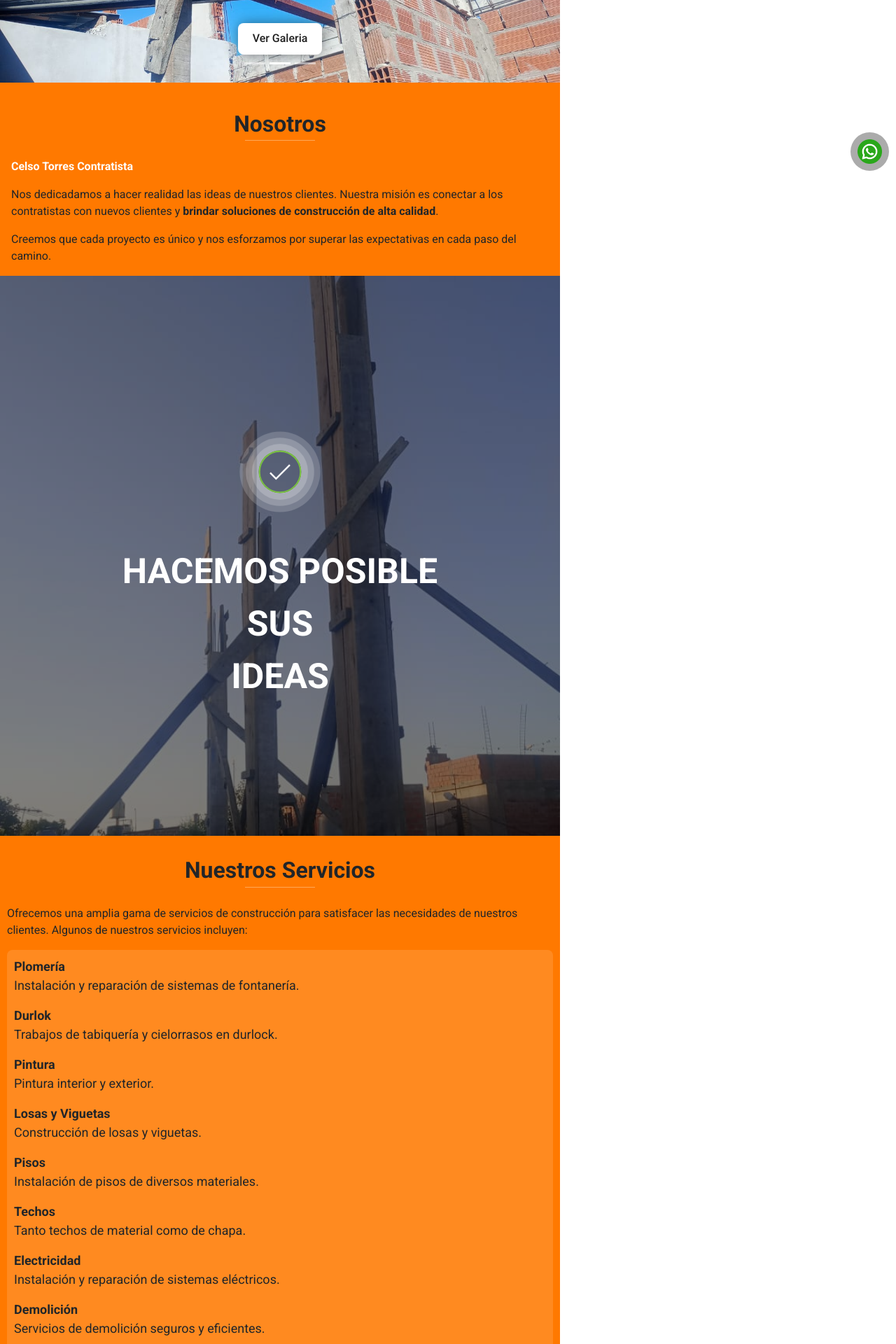
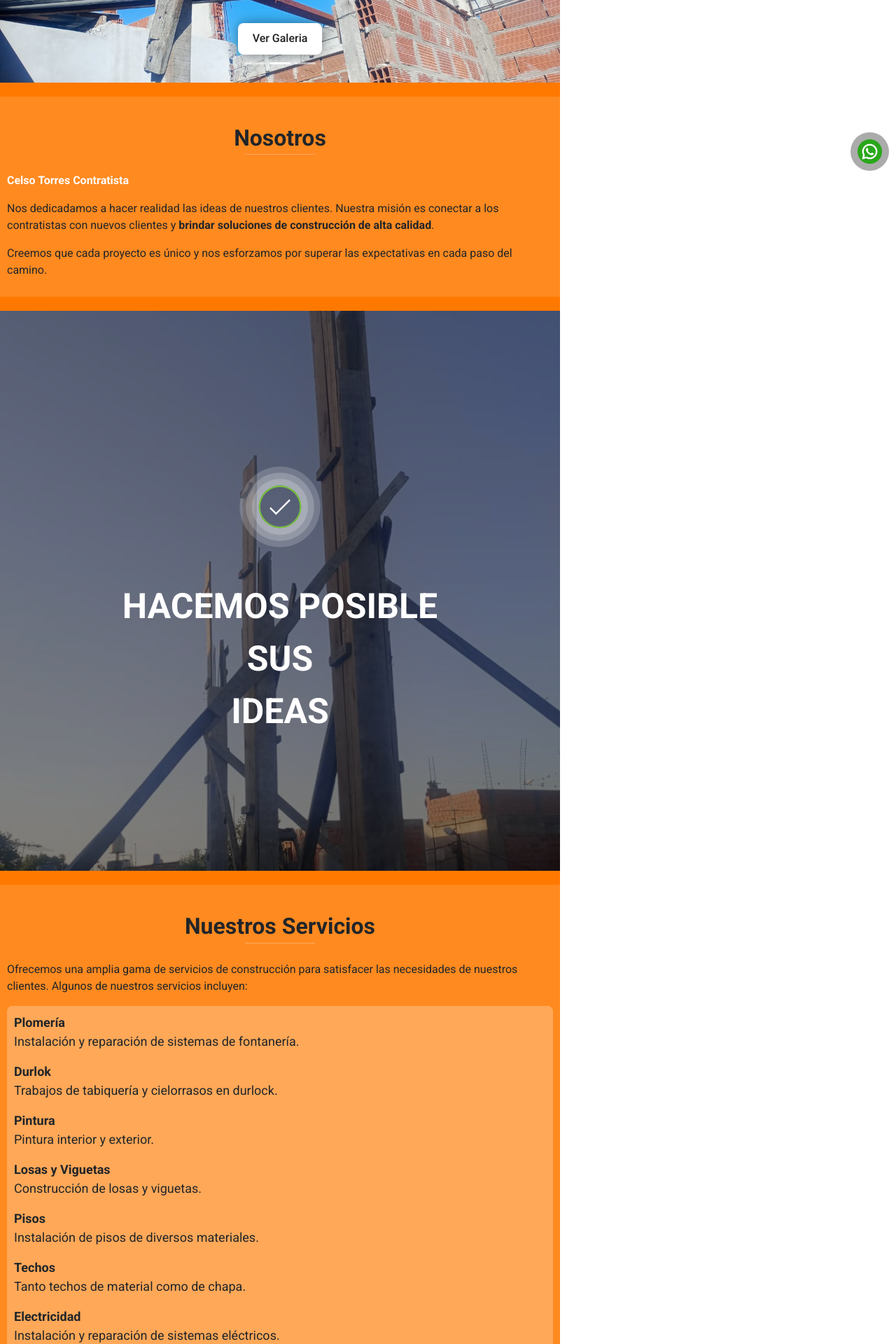
Before and after one commit to DanielQuijano1/celso-constratista, a React (Vite) app: page / in a window 1280 px wide. Shown: the part 540-2460 px from the top of the page at 70% size. Built offline with nearby package versions, Linux system fonts and the light colour scheme.

Commit message:
fixed background color

```diff
--- a/src/App.css
+++ b/src/App.css
@@ -218,11 +218,10 @@
 }
 
 .container_nosotros {
-  margin: 1rem;
-}
-
-.paddingTitle-nosotros {
-  padding-top: 10px;
+  padding: 10px;
+  margin: 20px 0px;
+  background-color: var(--colorPrimario3);
+  width: 100%;
 }
 
 .nosotros {
@@ -369,7 +368,9 @@ backdrop-filter: blur(5px);
 
 /*    servicios   */
 .servicios {
-  margin: 10px;
+  margin: 20px 0px;
+  padding: 10px;
+  background-color: var(--colorPrimario3);
 }
 
 .servicios_title {
@@ -395,7 +396,7 @@ backdrop-filter: blur(5px);
 
 
 .servicos_container {
-  background-color: var(--colorPrimario3);
+  background-color: var(--colorPrimario2);
   border-radius: 8px;
   padding: 10px;
 }
```
